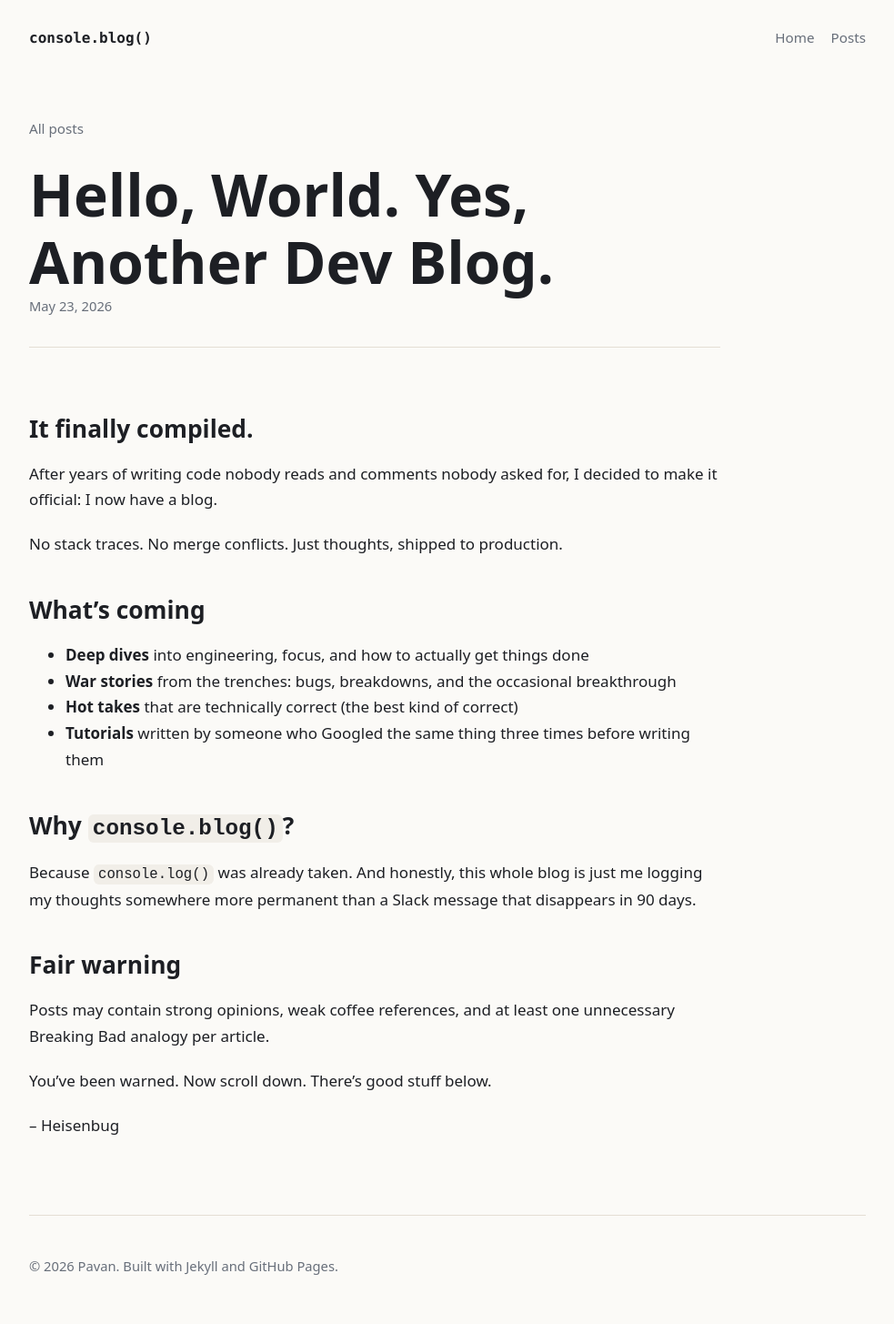
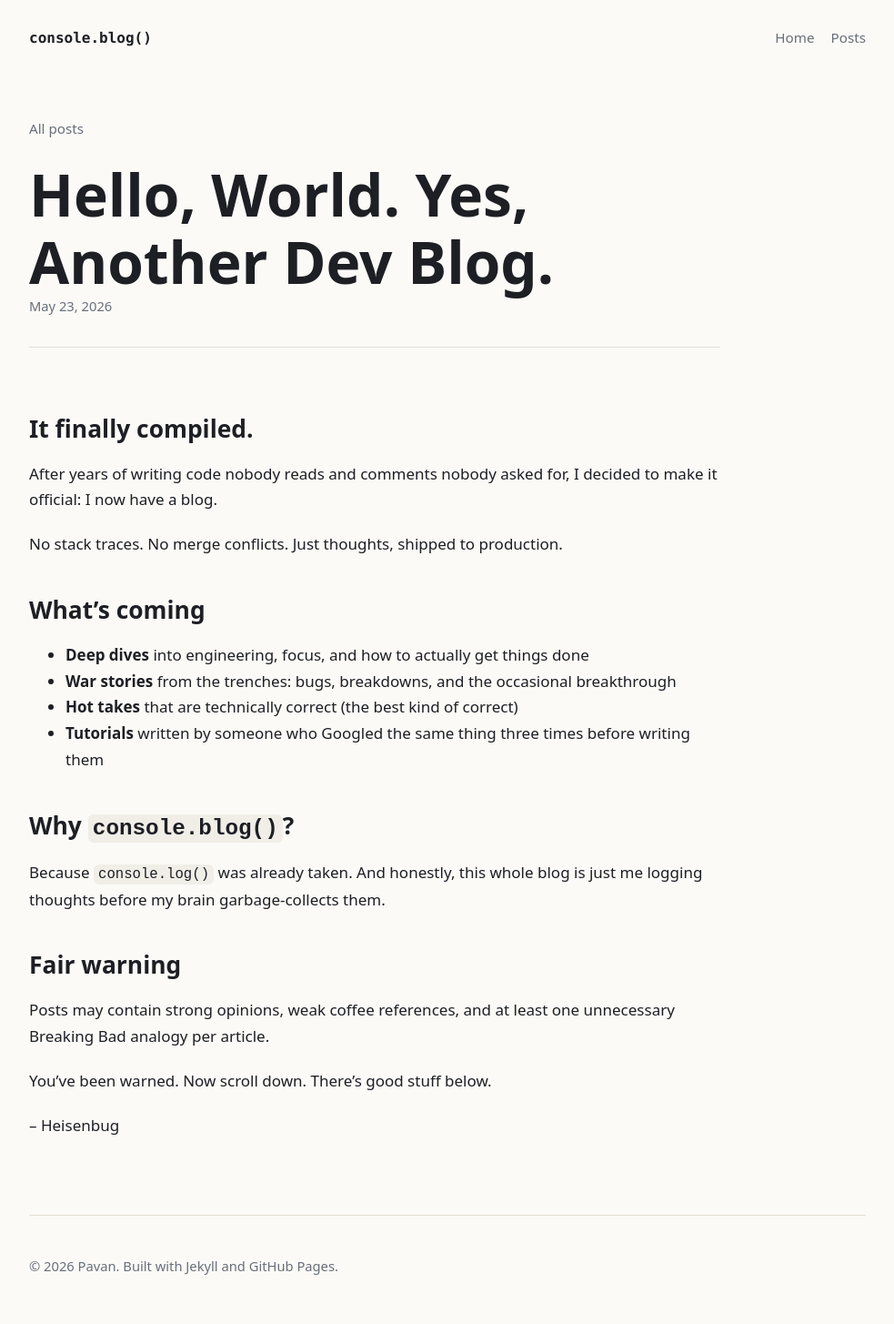
Before and after one commit to pavankalyan-codes/console.blog, a Jekyll site: the page built from _posts/2026-05-23-hello-world.md, in a window 1280 px wide. Shown: the whole page at 91% size, without its empty margins (148-1131 px from the left). Built offline with Jekyll 4.4.1, drawn with Linux system fonts in a browser that asks for light colours.

Commit message:
Refine blog post content for clarity and consistency

```diff
--- a/_posts/2026-05-23-hello-world.md
+++ b/_posts/2026-05-23-hello-world.md
@@ -22,8 +22,8 @@ No stack traces. No merge conflicts. Just thoughts, shipped to production.
 ## Why `console.blog()`?
 
 Because `console.log()` was already taken.
-And honestly, this whole blog is just me logging my thoughts somewhere
-more permanent than a Slack message that disappears in 90 days.
+And honestly, this whole blog is just me logging thoughts before my brain
+garbage-collects them.
 
 ## Fair warning
 
```
